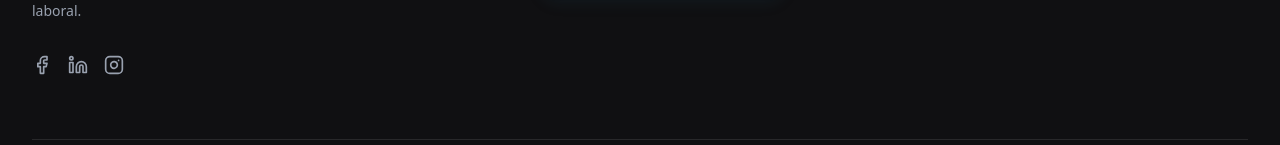
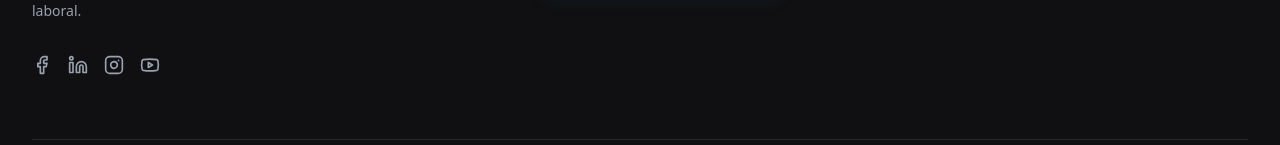
Before and after one commit to lbozzolo/perfil-360, a Next.js app: page / in a window 1280 px wide. Shown: the part 5415-5560 px from the top of the page. Built offline with nearby package versions, Linux system fonts and the light colour scheme; no server answers.

Commit message:
feat(Footer): agregar botón de YouTube y variable de entorno

```diff
--- a/src/app/components/Footer.tsx
+++ b/src/app/components/Footer.tsx
@@ -1,8 +1,9 @@
 import Link from 'next/link';
-const directorioUrl = process.env.NEXT_PUBLIC_DIRECTORIO_URL || 'https://directorio.perfil360.com.ar';
+const directorioUrl = process.env.NEXT_PUBLIC_DIRECTORIO_URL || 'https://directorio.certired.com.ar';
 const facebookUrl = process.env.NEXT_PUBLIC_FACEBOOK_URL || 'https://www.facebook.com/certired.latam';
-const linkedinUrl = process.env.NEXT_PUBLIC_LINKEDIN_URL || 'https://www.linkedin.com/company/perfil360';
-const instagramUrl = process.env.NEXT_PUBLIC_INSTAGRAM_URL || 'https://instagram.com/perfil360.arg';
+const linkedinUrl = process.env.NEXT_PUBLIC_LINKEDIN_URL || 'https://www.linkedin.com/company/identidadlaboral/?viewAsMember=true';
+const instagramUrl = process.env.NEXT_PUBLIC_INSTAGRAM_URL || 'https://www.instagram.com/certired.oficial/';
+const youtubeUrl = process.env.NEXT_PUBLIC_YOUTUBE_URL || 'https://www.youtube.com/@CertiRed';
 import { Facebook, Twitter, Linkedin, Youtube, Instagram, Search, X } from 'lucide-react';
 
 export default function Footer() {
@@ -33,6 +34,9 @@ export default function Footer() {
               </a>
               <a href={instagramUrl} target="_blank" rel="noopener noreferrer" className="text-gray-400 hover:text-white transition-colors">
                 <Instagram size={20} />
+              </a>
+              <a href={youtubeUrl} target="_blank" rel="noopener noreferrer" className="text-gray-400 hover:text-white transition-colors">
+                <Youtube size={20} />
               </a>
             </div>
           </div>
```
